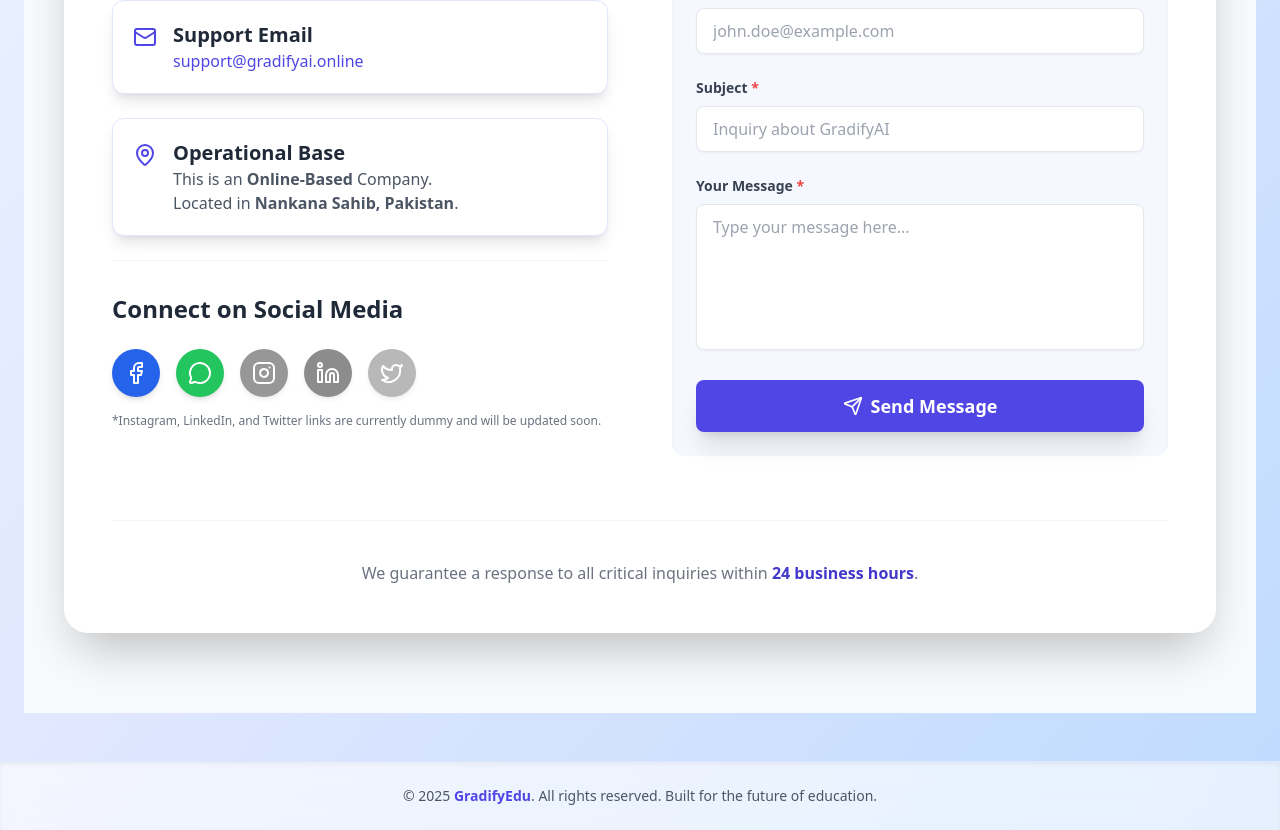
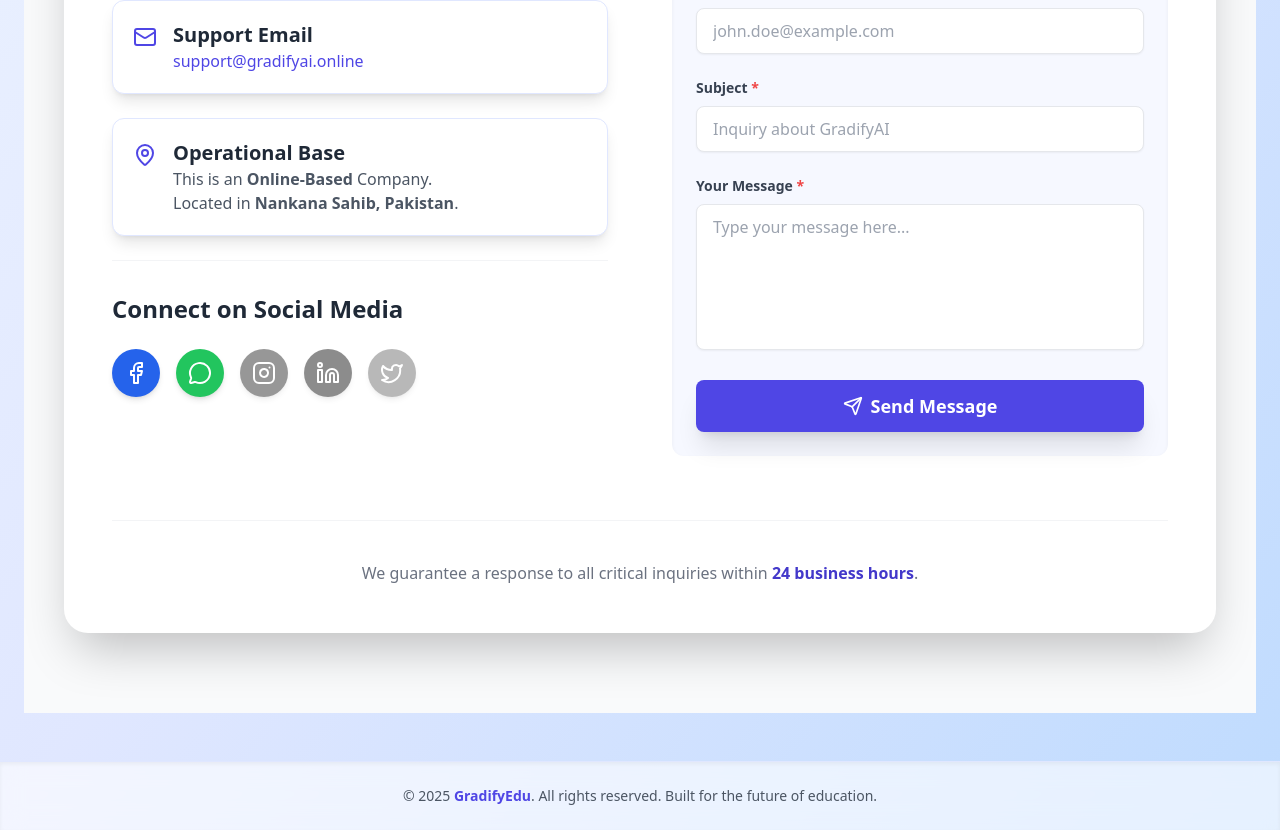
Before and after one commit to RanaUmairPy/gradifyai, a React (Vite) app: page /contact in a window 1280 px wide. Shown: the part 749-1579 px from the top of the page. Built offline with nearby package versions, Linux system fonts and the light colour scheme; no server answers.

Commit message:
Remove dummy social media links notice
Removed placeholder text about social media links.

```diff
--- a/src/pages/Contact.jsx
+++ b/src/pages/Contact.jsx
@@ -178,9 +178,6 @@ const Contact = () => {
                   );
                 })}
               </div>
-              <p className="text-xs text-gray-500 mt-4 text-center md:text-left">
-                *Instagram, LinkedIn, and Twitter links are currently dummy and will be updated soon.
-              </p>
             </div>
           </div>
 
```
